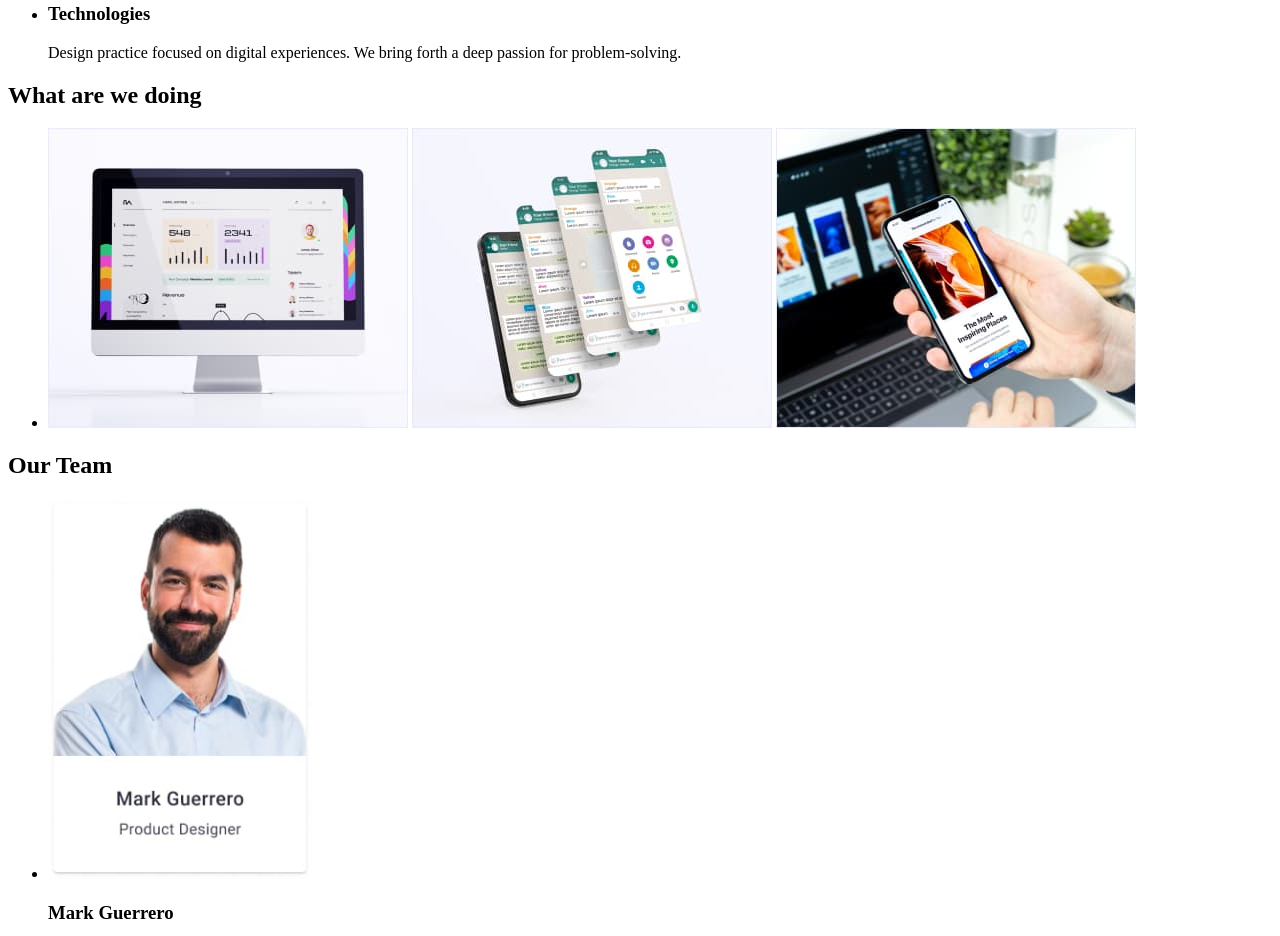
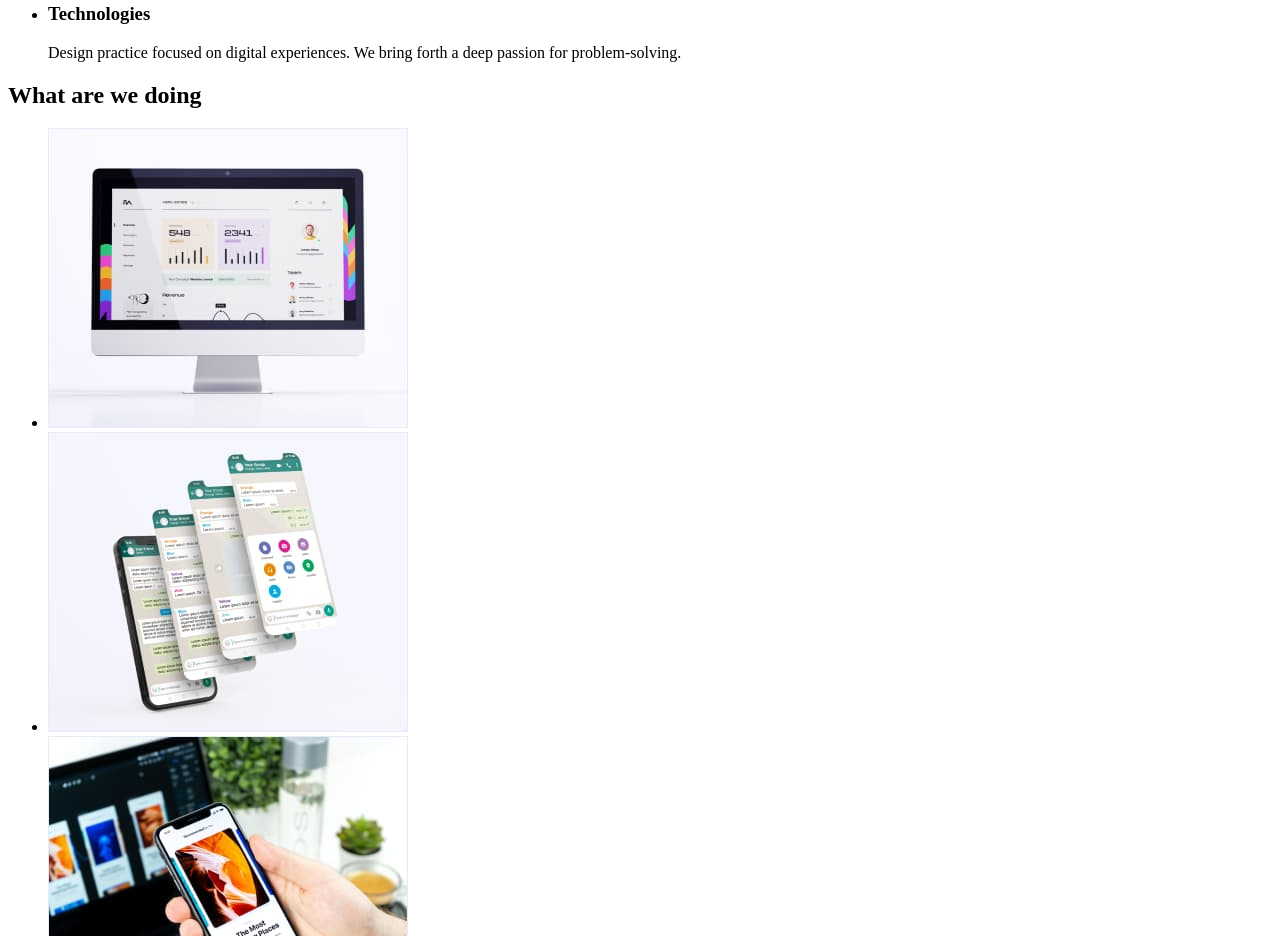
Before and after one commit to rodenkoslava/goit-markup-hw-01, a plain HTML site: page index.html in a window 1280 px wide. Shown: the part 532-1468 px from the top of the page. Drawn offline with Linux system fonts and the light colour scheme.

Commit message:
Update index.html

```diff
--- a/index.html
+++ b/index.html
@@ -75,14 +75,13 @@
       <section>
         <h2>What are we doing</h2>
         <ul>
+          <li><img src="./images/img-1.jpg" width="360" alt="Monitor" /></li>
+          <li><img src="./images/img-2.jpg" width="360" alt="Phone" /></li>
           <li>
-            <img src="./images/img-1.jpg" width="360" alt="Monitor" />
-            <img src="./images/img-2.jpg" width="360" alt="Phone" />
             <img src="./images/img-3.jpg" width="360" alt="Phone a laptop" />
           </li>
         </ul>
       </section>
-
       <!-- Section 4 -->
       <section>
         <h2>Our Team</h2>
```
